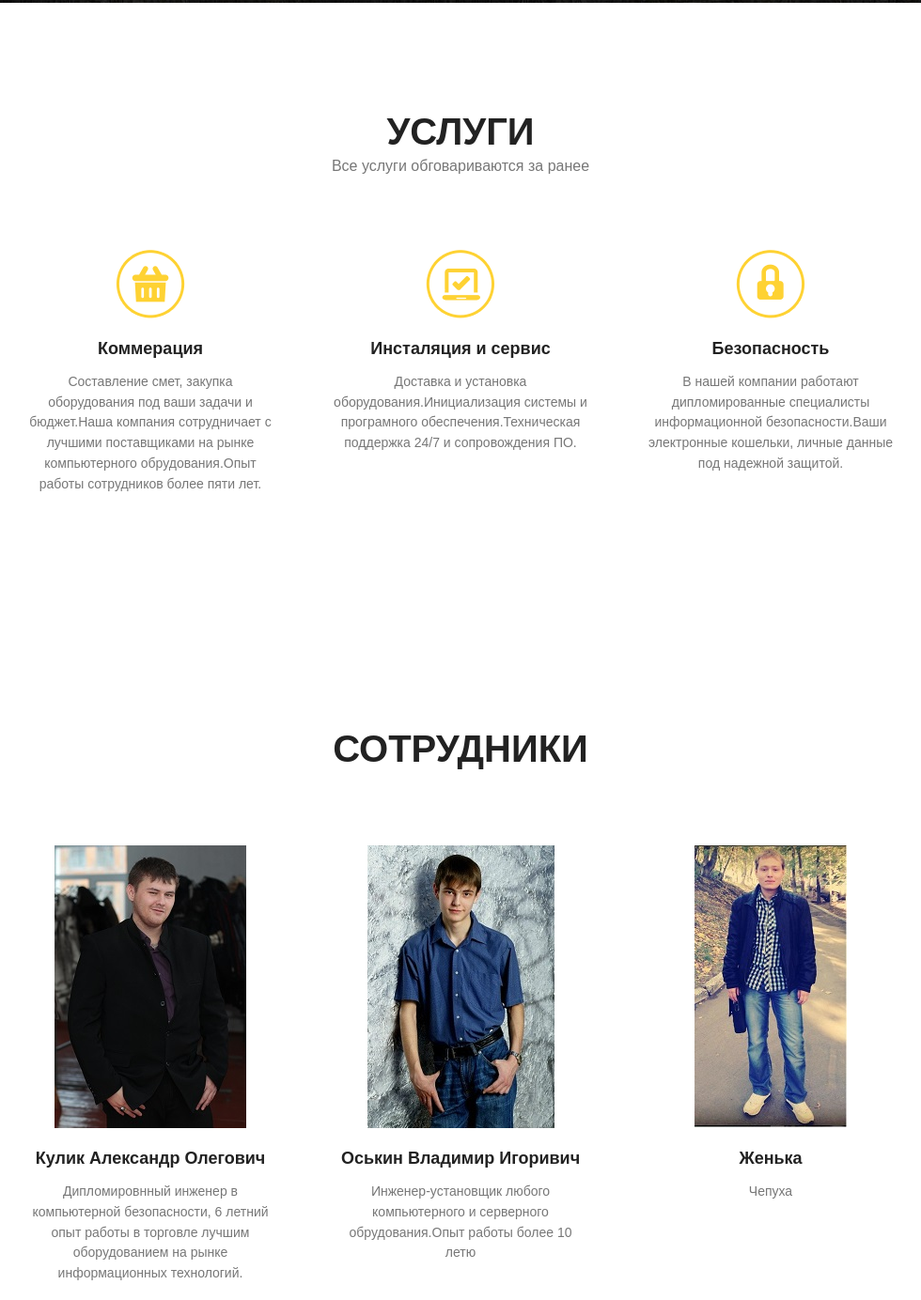
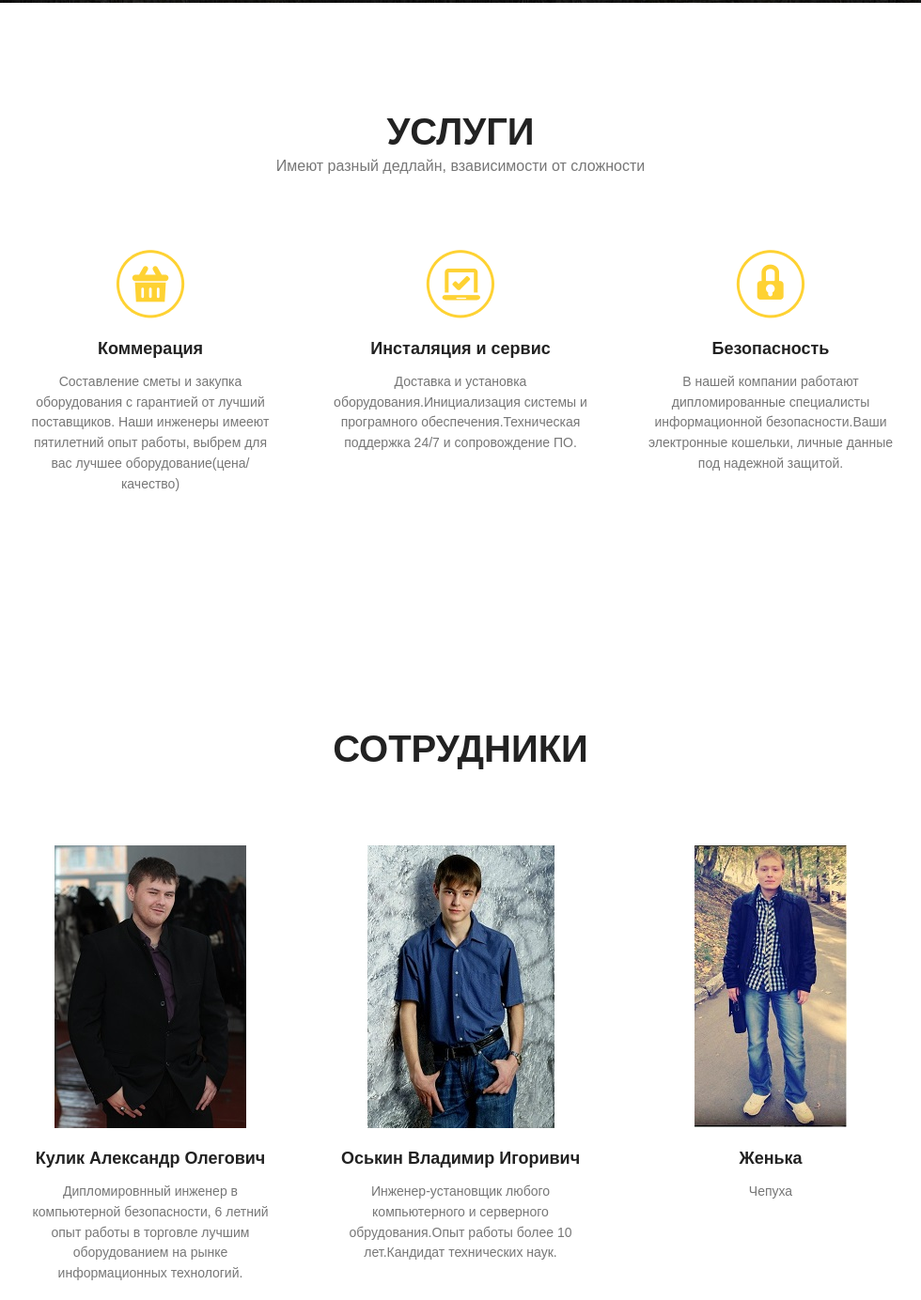
Before and after one commit to Qwestuha/SMALCORP, a plain HTML site: page index.html in a window 1280 px wide. Shown: the part 797-2181 px from the top of the page at 94% size, without its empty margins (150-1130 px from the left). Drawn offline with Linux system fonts and the light colour scheme.

Commit message:
Update index.html

```diff
--- a/index.html
+++ b/index.html
@@ -52,7 +52,7 @@
 					Услуги
 				</h2>
 				<p>
-					Все услуги обговариваются за ранее
+					Имеют разный дедлайн, взависимости от сложности
 				</p>
 			</div>
 			<div class="services clearfix">
@@ -60,14 +60,14 @@
 					<img src="img/icon1.png" alt="Услуга">
 					<h3>Коммерация</h3>
 					<p>
-						Составление смет, закупка оборудования под ваши задачи и бюджет.Наша компания сотрудничает с лучшими поставщиками на рынке компьютерного обрудования.Опыт работы сотрудников более пяти лет.
+						Составление сметы и закупка оборудования с гарантией от лучший поставщиков. Наши инженеры имееют пятилетний опыт работы, выбрем для вас лучшее оборудование(цена/качество)
 					</p>
 				</div>
 				<div class="services__item">
 					<img src="img/icon2.png" alt="Услуга">
 					<h3>Инсталяция и сервис</h3>
 					<p>
-						Доставка и установка оборудования.Инициализация системы и програмного обеспечения.Техническая поддержка 24/7 и сопровождения ПО.
+						Доставка и установка оборудования.Инициализация системы и програмного обеспечения.Техническая поддержка 24/7 и сопровождение ПО.
 					</p>
 				</div>
 				<div class="services__item">
@@ -102,7 +102,7 @@
 					<img src="img/img2.jpg" alt="Услуга">
 					<h3>Оськин Владимир Игоривич</h3>
 					<p>
-						Инженер-установщик любого компьютерного и серверного обрудования.Опыт работы более 10 летю
+						Инженер-установщик любого компьютерного и серверного обрудования.Опыт работы более 10 лет.Кандидат технических наук.
 					</p>
 				</div>
 				<div class="services__item">
```
